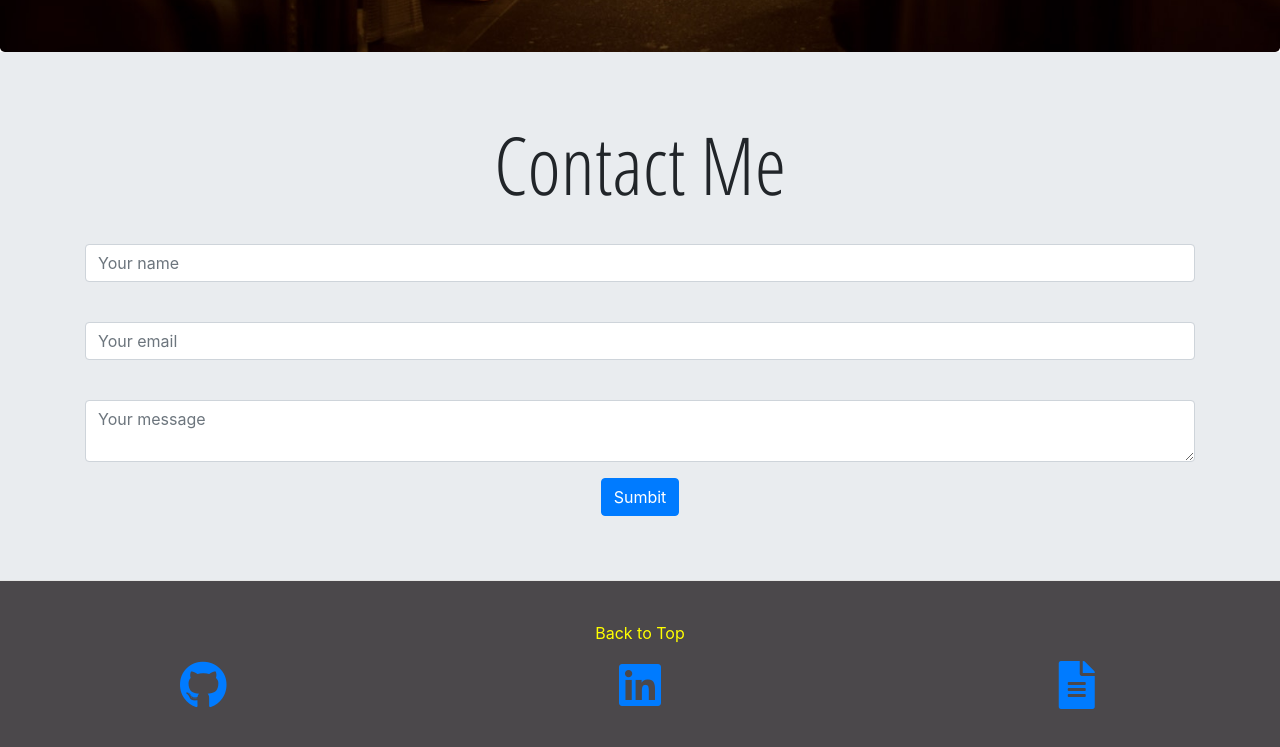
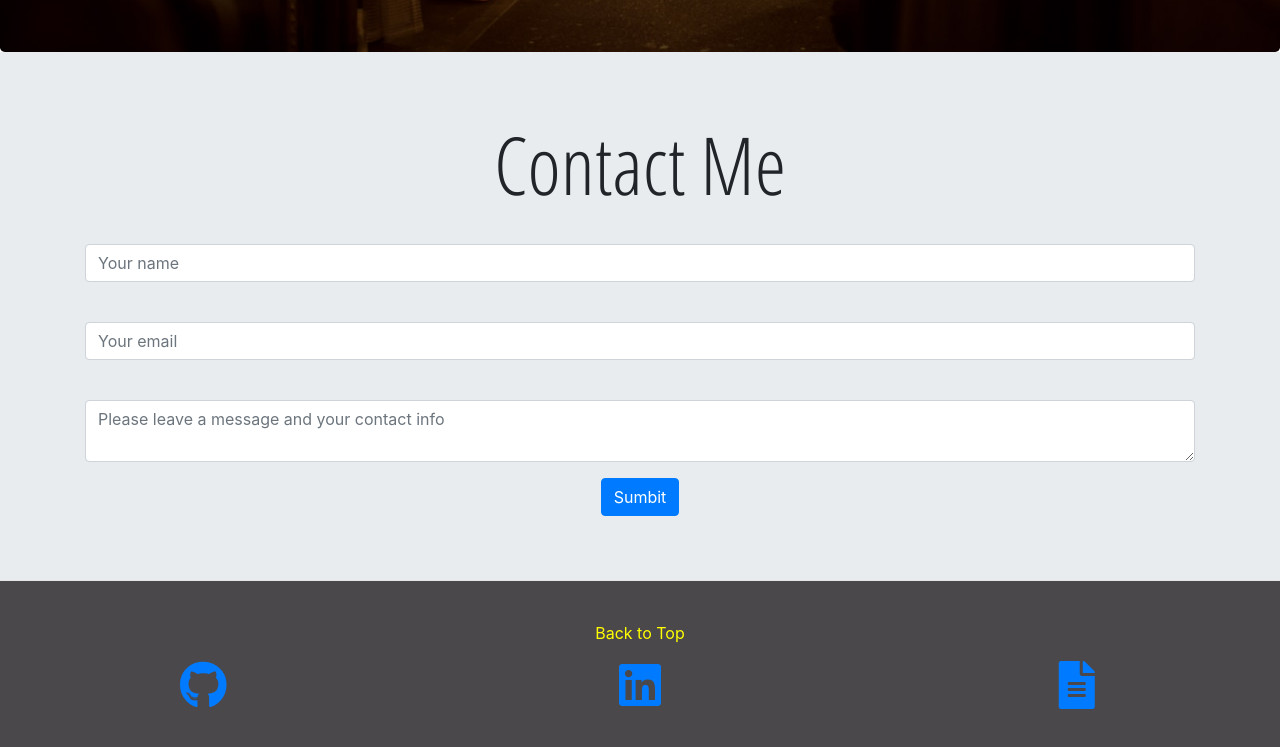
Before and after one commit to bcParker/bcParker.github.io, a plain HTML site: page index.html in a window 1280 px wide. Shown: the part 2068-2815 px from the top of the page. Drawn offline with nearby package versions, Linux system fonts and the light colour scheme; a web font is replaced by a local one.

Commit message:
formspree.io tweek

```diff
--- a/index.html
+++ b/index.html
@@ -143,7 +143,7 @@
 					</div>
 					<br />
 					<div class='form-group'>
-						<textarea class='form-control' placeholder="Your message"></textarea>
+						<textarea class='form-control' placeholder="Please leave a message and your contact info"></textarea>
 					</div>
 					<button type='submit' class='btn btn-primary' value='Send'>Sumbit</button>
 				</form>
```
